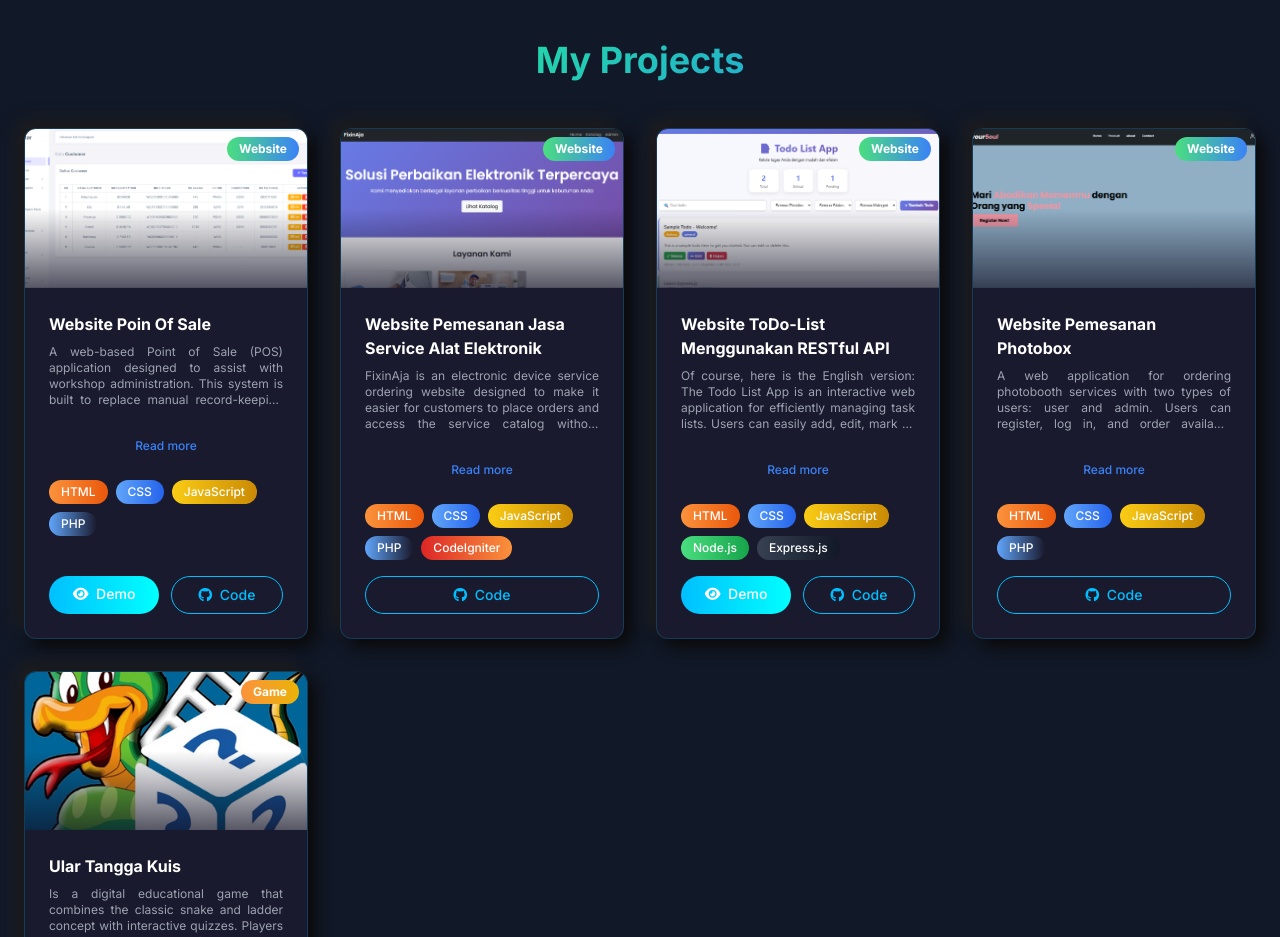
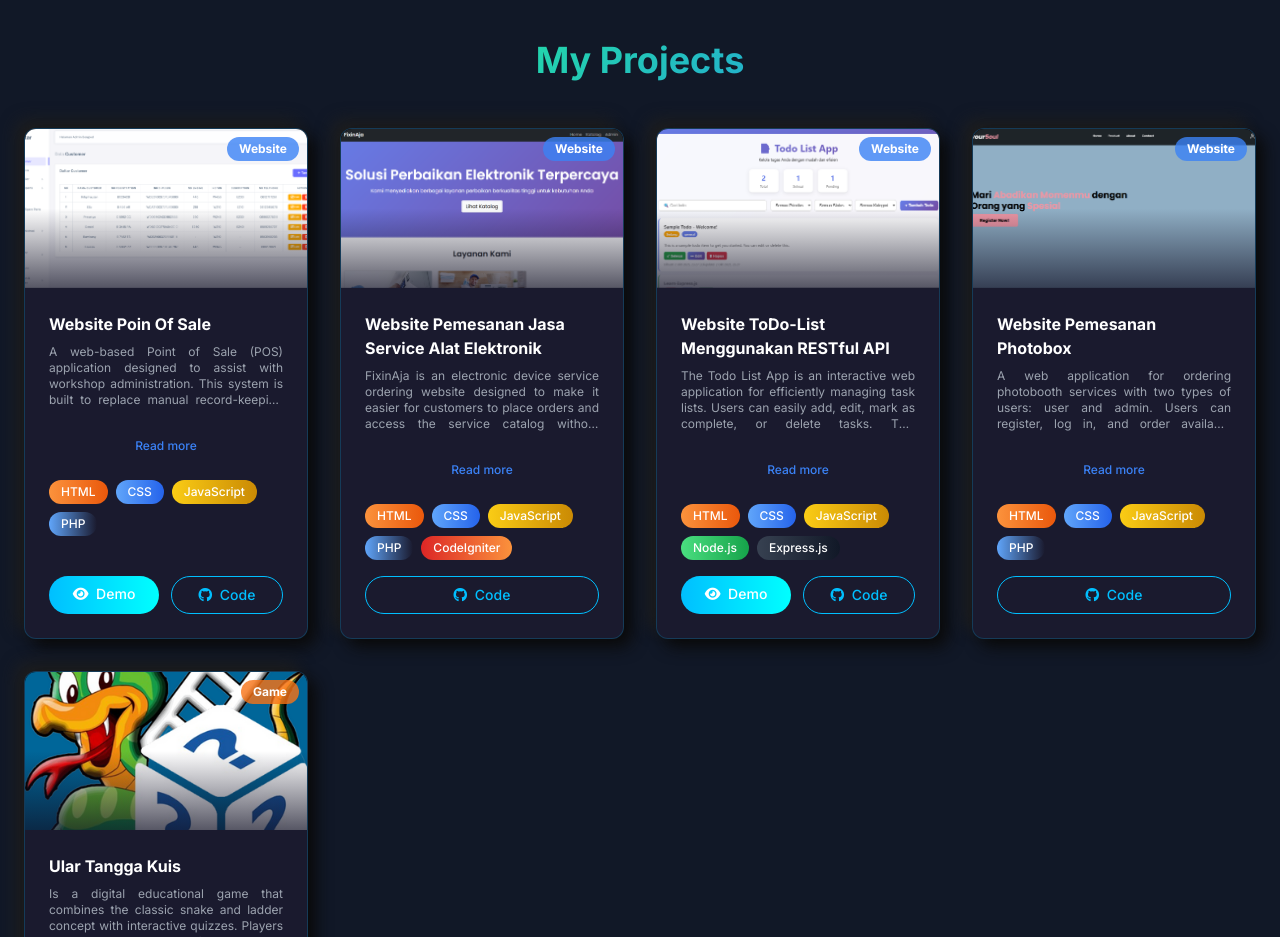
Before and after one commit to RF10111/Portofolio, a plain HTML site: page index.html in a window 1280 px wide. Shown: the part 1620-2557 px from the top of the page. Drawn offline with nearby package versions, Linux system fonts and the light colour scheme.

Commit message:
update typo

```diff
--- a/index.html
+++ b/index.html
@@ -746,8 +746,7 @@
           <div class="relative aspect-video bg-black flex items-center justify-center overflow-hidden">
             <img src="image/POS.png" alt="POS" class="w-full h-full object-cover" />
             <div class="absolute inset-0 bg-gradient-to-t from-dark-bg via-transparent to-transparent opacity-70"></div>
-            <div
-              class="absolute top-2 right-2 px-3 py-1 rounded-full bg-gradient-to-r from-green-400 to-blue-500 text-white text-xs font-bold">
+            <div class="absolute top-2 right-2 px-3 py-1 rounded-full bg-blue-500/80 text-white text-xs font-bold">
               Website
             </div>
           </div>
@@ -802,7 +801,7 @@
             <img src="image/jasa service.png" alt="jasa service" class="w-full h-full object-cover" />
             <div class="absolute inset-0 bg-gradient-to-t from-dark-bg via-transparent to-transparent opacity-70"></div>
             <div
-              class="absolute top-2 right-2 px-3 py-1 rounded-full bg-gradient-to-r from-green-400 to-blue-500 text-white text-xs font-bold">
+              class="absolute top-2 right-2 px-3 py-1 rounded-full bg-gradient-to-r bg-blue-500/80 text-white text-xs font-bold">
               Website
             </div>
           </div>
@@ -868,8 +867,7 @@
           <div class="relative aspect-video bg-black flex items-center justify-center overflow-hidden">
             <img src="image/Todo-list.png" alt="Todo-list" class="w-full h-full object-cover" />
             <div class="absolute inset-0 bg-gradient-to-t from-dark-bg via-transparent to-transparent opacity-70"></div>
-            <div
-              class="absolute top-2 right-2 px-3 py-1 rounded-full bg-gradient-to-r from-green-400 to-blue-500 text-white text-xs font-bold">
+            <div class="absolute top-2 right-2 px-3 py-1 rounded-full bg-blue-500/80 text-white text-xs font-bold">
               Website
             </div>
           </div>
@@ -882,7 +880,6 @@
             <!-- text clamp -->
             <p class="text-gray-600 dark:text-gray-400 mb-4 text-xs text-justify line-clamp-4 transition-all duration-300"
               id="desc3">
-              Of course, here is the English version:
 
               The Todo List App is an interactive web application for efficiently managing task lists. Users can easily
               add, edit,
@@ -943,8 +940,7 @@
           <div class="relative aspect-video bg-black flex items-center justify-center overflow-hidden">
             <img src="image/Photobox.png" alt="Photobox" class="w-full h-full object-cover" />
             <div class="absolute inset-0 bg-gradient-to-t from-dark-bg via-transparent to-transparent opacity-70"></div>
-            <div
-              class="absolute top-2 right-2 px-3 py-1 rounded-full bg-gradient-to-r from-green-400 to-blue-500 text-white text-xs font-bold">
+            <div class="absolute top-2 right-2 px-3 py-1 rounded-full bg-blue-500/80 text-white text-xs font-bold">
               Website
             </div>
           </div>
@@ -1006,8 +1002,7 @@
           <div class="relative aspect-video bg-black flex items-center justify-center overflow-hidden">
             <img src="image/Ular Tangga Kuis.png" alt="Photobox" class="w-full h-full object-cover" />
             <div class="absolute inset-0 bg-gradient-to-t from-dark-bg via-transparent to-transparent opacity-70"></div>
-            <div
-              class="absolute top-2 right-2 px-3 py-1 rounded-full bg-gradient-to-r from-orange-400 to-yellow-500 text-white text-xs font-bold">
+            <div class="absolute top-2 right-2 px-3 py-1 rounded-full bg-orange-500/80 text-white text-xs font-bold">
               Game
             </div>
           </div>
@@ -3446,11 +3441,11 @@
 
         // Update active class
         navLinks.forEach(link => {
-        link.classList.remove('active', 'gradient-bg', 'bg-clip-text', 'text-transparent');
+          link.classList.remove('active', 'text-[#00BFFF]', 'bg-clip-text', 'text-transparent');
           link.classList.add('text-gray-800', 'dark:text-gray-200');
 
           if (link.getAttribute('href') === `#${current}`) {
-          link.classList.add('active', 'gradient-bg', 'bg-clip-text', 'text-transparent');
+            link.classList.add('active', 'text-[#00BFFF]', 'bg-clip-text', 'text-transparent');
             link.classList.remove('text-gray-800', 'dark:text-gray-200');
           }
         });
@@ -3458,11 +3453,11 @@
         // Update mobile menu links juga
         const mobileLinks = document.querySelectorAll('#mobile-menu a');
         mobileLinks.forEach(link => {
-        link.classList.remove('gradient-bg', 'bg-clip-text', 'text-transparent');
+          link.classList.remove('text-[#00BFFF]', 'bg-clip-text', 'text-transparent');
           link.classList.add('text-gray-800', 'dark:text-gray-200');
 
           if (link.getAttribute('href') === `#${current}`) {
-          link.classList.add('gradient-bg', 'bg-clip-text', 'text-transparent');
+            link.classList.add('text-[#00BFFF]', 'bg-clip-text', 'text-transparent');
             link.classList.remove('text-gray-800', 'dark:text-gray-200');
           }
         });
@@ -3523,7 +3518,7 @@
         })
         .catch((err) => {
           console.error("FAILED...", err);
-          alert("Email failed! Check console for details.");
+          alert("Email failed!. Try again later");
         });
     }
   </script>
```
Lines whose indentation alone changed are shown as unchanged.
